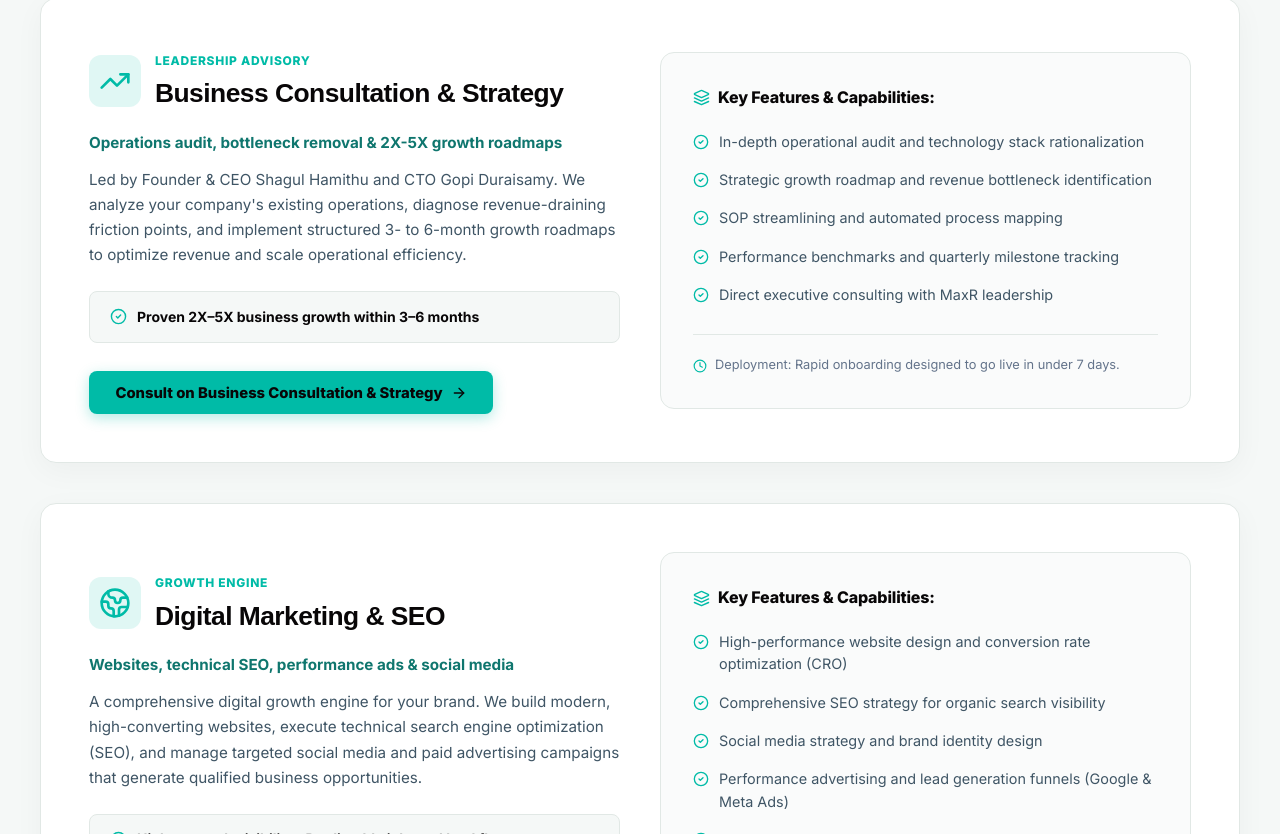
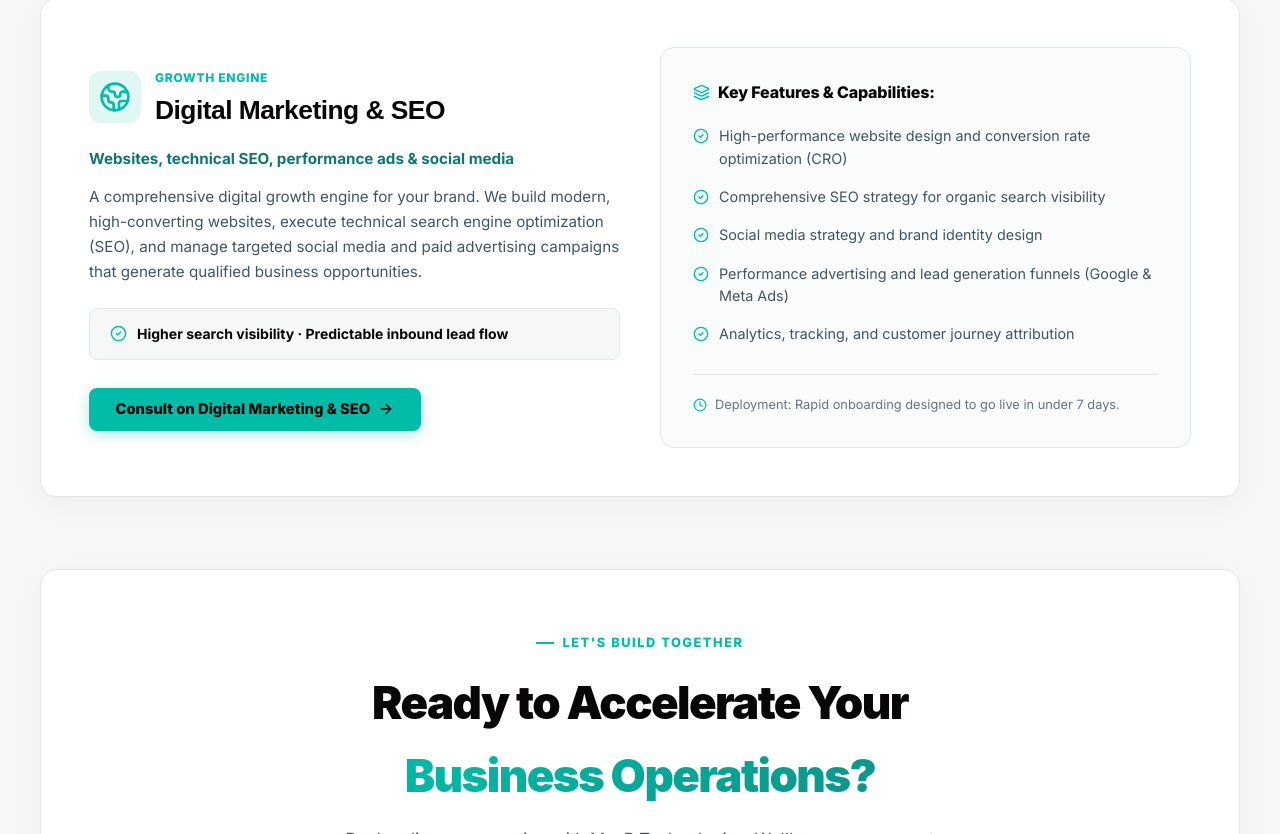
Before and after one commit to maxrindia/maxrae-website, a React (Vite) app: page /services in a window 1280 px wide. Shown: the part 2066-2900 px from the top of the page. Built offline with nearby package versions, Linux system fonts and the light colour scheme.

Commit message:
Apply requested 4 fixes: remove consultation service, remove founder names, update blog link navigation, clean domain mentions

```diff
--- a/src/App.jsx
+++ b/src/App.jsx
@@ -4,7 +4,7 @@ import Header from './components/Header.jsx';
 import Footer from './components/Footer.jsx';
 import ContactModal from './components/ContactModal.jsx';
 
-// Dedicated Pages matching maxr.io & enterprise requirements
+// Dedicated Pages matching enterprise requirements
 import HomePage from './pages/HomePage.jsx';
 import ServicesPage from './pages/ServicesPage.jsx';
 import AboutPage from './pages/AboutPage.jsx';
@@ -44,6 +44,7 @@ function MainLayout() {
           <Route path="/services" element={<ServicesPage onOpenContact={() => setContactModalOpen(true)} />} />
           <Route path="/about" element={<AboutPage onOpenContact={() => setContactModalOpen(true)} />} />
           <Route path="/blog" element={<BlogPage onOpenContact={() => setContactModalOpen(true)} />} />
+          <Route path="/blog/:slug" element={<BlogPage onOpenContact={() => setContactModalOpen(true)} />} />
           <Route path="/contact" element={<ContactPage />} />
           <Route path="/industries" element={<IndustriesPage onOpenContact={() => setContactModalOpen(true)} />} />
           <Route path="/case-studies" element={<CaseStudiesPage onOpenContact={() => setContactModalOpen(true)} />} />
--- a/src/pages/AboutPage.jsx
+++ b/src/pages/AboutPage.jsx
@@ -15,16 +15,14 @@ import {
 export default function AboutPage({ onOpenContact }) {
   const leadership = [
     {
-      name: "Shagul Hamithu",
-      role: "Founder & CEO",
-      bio: "Visionary in AI transformation, business growth, and digital infrastructure. Shagul focuses on modernizing business operations to make intelligent technology practical, scalable, and immediately accessible for growing companies.",
+      title: "Founder & CEO",
+      bio: "Visionary in AI transformation, business growth, and digital infrastructure. Focuses on modernizing business operations to make intelligent technology practical, scalable, and immediately accessible for growing companies.",
       focus: "AI Transformation & Business Growth Strategy",
       entity: "MaxR Technologies"
     },
     {
-      name: "Gopi Duraisamy",
-      role: "Co-Founder & CTO",
-      bio: "Leads MaxR's technology strategy, product development, and the engineering of scalable automation systems. Gopi specializes in conversational voice pipelines, automated workflow engines, and bank-grade infrastructure.",
+      title: "Co-Founder & CTO",
+      bio: "Leads MaxR's technology strategy, product development, and the engineering of scalable automation systems. Specializes in conversational voice pipelines, automated workflow engines, and bank-grade infrastructure.",
       focus: "Product Development & Scalable Automation Engineering",
       entity: "MaxR Technologies"
     }
@@ -193,10 +191,10 @@ export default function AboutPage({ onOpenContact }) {
                 <div style={{ display: 'flex', justifyContent: 'space-between', alignItems: 'flex-start', marginBottom: '1rem', flexWrap: 'wrap', gap: '8px' }}>
                   <div>
                     <h3 style={{ fontSize: '1.4rem', fontWeight: 900, color: '#080607', margin: 0, fontFamily: "'Space Grotesk', sans-serif" }}>
-                      {leader.name}
+                      {leader.title}
                     </h3>
                     <span style={{ fontSize: '0.85rem', fontWeight: 800, color: '#0f766e' }}>
-                      {leader.role}
+                      Executive Leadership
                     </span>
                   </div>
                   <span style={{ background: '#F5F8F7', color: '#080607', border: '1px solid #E1E8E5', fontSize: '0.75rem', padding: '4px 10px', borderRadius: '6px', fontWeight: 700 }}>
--- a/src/pages/BlogPage.jsx
+++ b/src/pages/BlogPage.jsx
@@ -1,4 +1,5 @@
 import React, { useState } from 'react';
+import { Link } from 'react-router-dom';
 import {
   BookOpen,
   Clock,
@@ -24,12 +25,12 @@ export default function BlogPage({ onOpenContact }) {
     {
       id: 'enterprise-ai-2026',
       title: 'The 2026 Enterprise AI Blueprint: Moving Beyond LLM Wrappers to Autonomous Systems',
-      slug: 'enterprise-ai-blueprint',
+      slug: '2026-enterprise-ai-blueprint',
       category: 'AI Automation',
       readTime: '6 min read',
       date: 'October 2026',
-      author: 'Shagul Hamithu',
-      authorRole: 'Founder & CEO',
+      author: 'MaxR Editorial Team',
+      authorRole: 'Strategic Insights',
       excerpt: 'Why superficial chatbot wrappers fail in real operations, and how multi-agent architectures and deterministic workflow pipelines unlock actual enterprise ROI.',
       tags: ['Autonomous Agents', 'Enterprise Architecture', 'AI Strategy'],
       featured: true
@@ -41,8 +42,8 @@ export default function BlogPage({ onOpenContact }) {
       category: 'Voice Systems',
       readTime: '5 min read',
       date: 'September 2026',
-      author: 'Gopi Duraisamy',
-      authorRole: 'Co-Founder & CTO',
+      author: 'MaxR Editorial Team',
+      authorRole: 'Technology & Systems',
       excerpt: 'Achieving sub-second response latency in multilingual voice pipelines. Best practices for telephony integration, CRM sync, and fallback human handoff.',
       tags: ['Voice AI', 'Telephony', 'Latency Optimization']
     },
@@ -65,8 +66,8 @@ export default function BlogPage({ onOpenContact }) {
       category: 'Enterprise Architecture',
       readTime: '7 min read',
       date: 'August 2026',
-      author: 'Gopi Duraisamy',
-      authorRole: 'Co-Founder & CTO',
+      author: 'MaxR Editorial Team',
+      authorRole: 'Technology & Systems',
       excerpt: 'How growing companies can transition from fragile legacy databases to decoupled event architectures without interrupting daily revenue operations.',
       tags: ['Cloud Systems', 'Microservices', 'Engineering']
     },
@@ -77,8 +78,8 @@ export default function BlogPage({ onOpenContact }) {
       category: 'AI Automation',
       readTime: '5 min read',
       date: 'August 2026',
-      author: 'Shagul Hamithu',
-      authorRole: 'Founder & CEO',
+      author: 'MaxR Editorial Team',
+      authorRole: 'Strategic Insights',
       excerpt: 'Case metrics, audit frameworks, and financial models for calculating the payback period of automated customer onboarding and lead qualification.',
       tags: ['ROI', 'Process Audit', 'Operations']
     },
@@ -184,7 +185,7 @@ export default function BlogPage({ onOpenContact }) {
                 <div>
                   <div style={{ display: 'flex', alignItems: 'center', gap: '12px', marginBottom: '1.75rem' }}>
                     <div style={{ width: 42, height: 42, borderRadius: '50%', background: 'rgba(0,187,167,0.1)', color: '#00bba7', display: 'flex', alignItems: 'center', justifyContent: 'center', fontWeight: 800, fontSize: '0.9rem', border: '1px solid rgba(0,187,167,0.2)' }}>
-                      SH
+                      MR
                     </div>
                     <div>
                       <div style={{ fontWeight: 800, color: '#080607', fontSize: '0.9rem' }}>{articles[0].author}</div>
@@ -192,8 +193,8 @@ export default function BlogPage({ onOpenContact }) {
                     </div>
                   </div>
 
-                  <button
-                    onClick={onOpenContact}
+                  <Link
+                    to={`/blog/${articles[0].slug}`}
                     style={{
                       display: 'inline-flex',
                       alignItems: 'center',
@@ -206,12 +207,13 @@ export default function BlogPage({ onOpenContact }) {
                       fontWeight: 700,
                       fontSize: '0.9rem',
                       cursor: 'pointer',
+                      textDecoration: 'none',
                       boxShadow: '0 4px 14px rgba(0,187,167,0.25)'
                     }}
                   >
                     <span>Read Article & Architecture Notes</span>
                     <ArrowRight size={16} />
-                  </button>
+                  </Link>
                 </div>
               </div>
 
@@ -298,8 +300,8 @@ export default function BlogPage({ onOpenContact }) {
                     <div style={{ fontSize: '0.75rem', color: '#556575' }}>{article.date}</div>
                   </div>
 
-                  <button
-                    onClick={onOpenContact}
+                  <Link
+                    to={`/blog/${article.slug}`}
                     style={{
                       background: 'none',
                       border: 'none',
@@ -310,12 +312,13 @@ export default function BlogPage({ onOpenContact }) {
                       alignItems: 'center',
                       gap: '4px',
                       cursor: 'pointer',
-                      padding: 0
+                      padding: 0,
+                      textDecoration: 'none'
                     }}
                   >
                     <span>Read More</span>
                     <ChevronRight size={16} />
-                  </button>
+                  </Link>
                 </div>
               </div>
 
--- a/src/pages/ServicesPage.jsx
+++ b/src/pages/ServicesPage.jsx
@@ -4,7 +4,6 @@ import {
   Bot,
   Smartphone,
   Code2,
-  TrendingUp,
   Globe2,
   PhoneCall,
   ShieldCheck,
@@ -68,23 +67,6 @@ export default function ServicesPage({ onOpenContact }) {
         "Rigorous automated testing, security audits & continuous deployment"
       ],
       result: "Enterprise scalability · Zero vendor lock-in"
-    },
-    {
-      id: "business-consultation",
-      title: "Business Consultation & Strategy",
-      subtitle: "Operations audit, bottleneck removal & 2X-5X growth roadmaps",
-      badge: "Leadership Advisory",
-      icon: <TrendingUp size={32} color="#00bba7" />,
-      tagline: "Actionable strategic roadmaps that help businesses achieve measurable 5X growth.",
-      description: "Led by Founder & CEO Shagul Hamithu and CTO Gopi Duraisamy. We analyze your company's existing operations, diagnose revenue-draining friction points, and implement structured 3- to 6-month growth roadmaps to optimize revenue and scale operational efficiency.",
-      capabilities: [
-        "In-depth operational audit and technology stack rationalization",
-        "Strategic growth roadmap and revenue bottleneck identification",
-        "SOP streamlining and automated process mapping",
-        "Performance benchmarks and quarterly milestone tracking",
-        "Direct executive consulting with MaxR leadership"
-      ],
-      result: "Proven 2X–5X business growth within 3–6 months"
     },
     {
       id: "digital-marketing",
```
